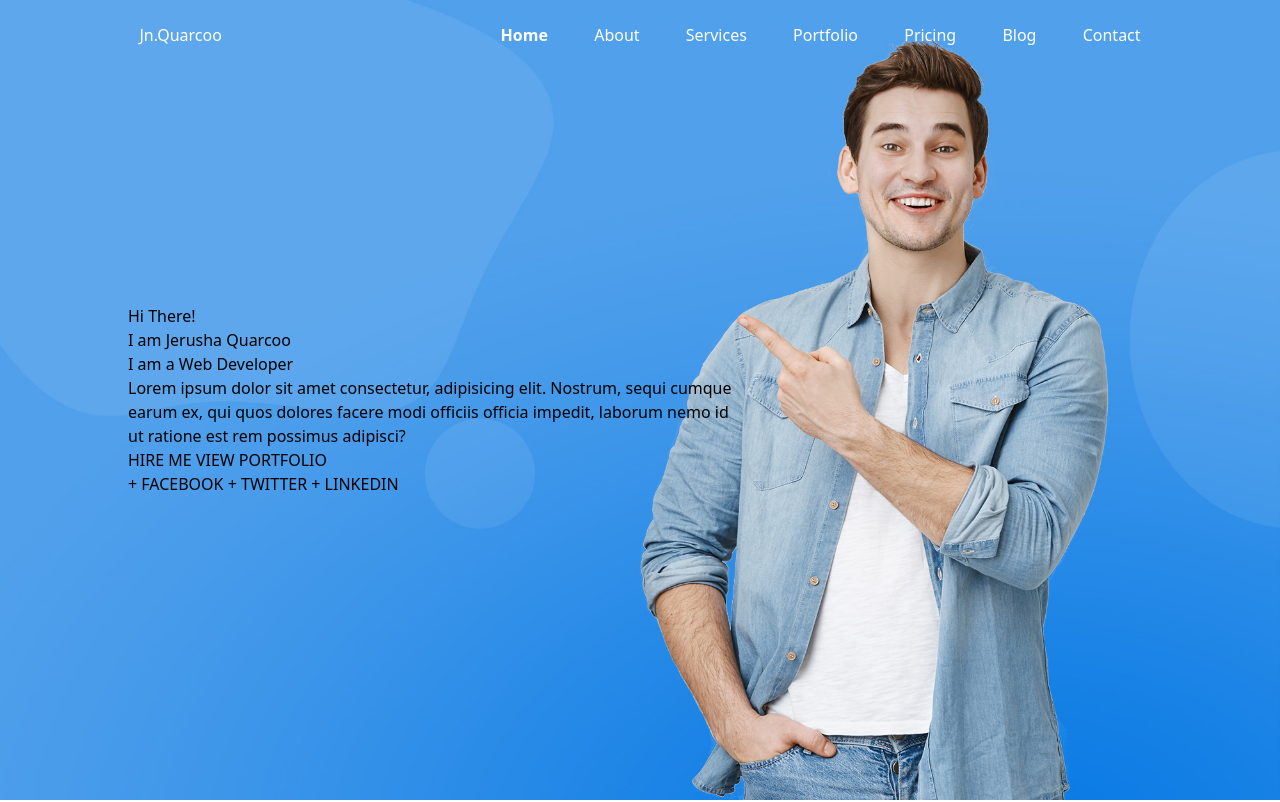
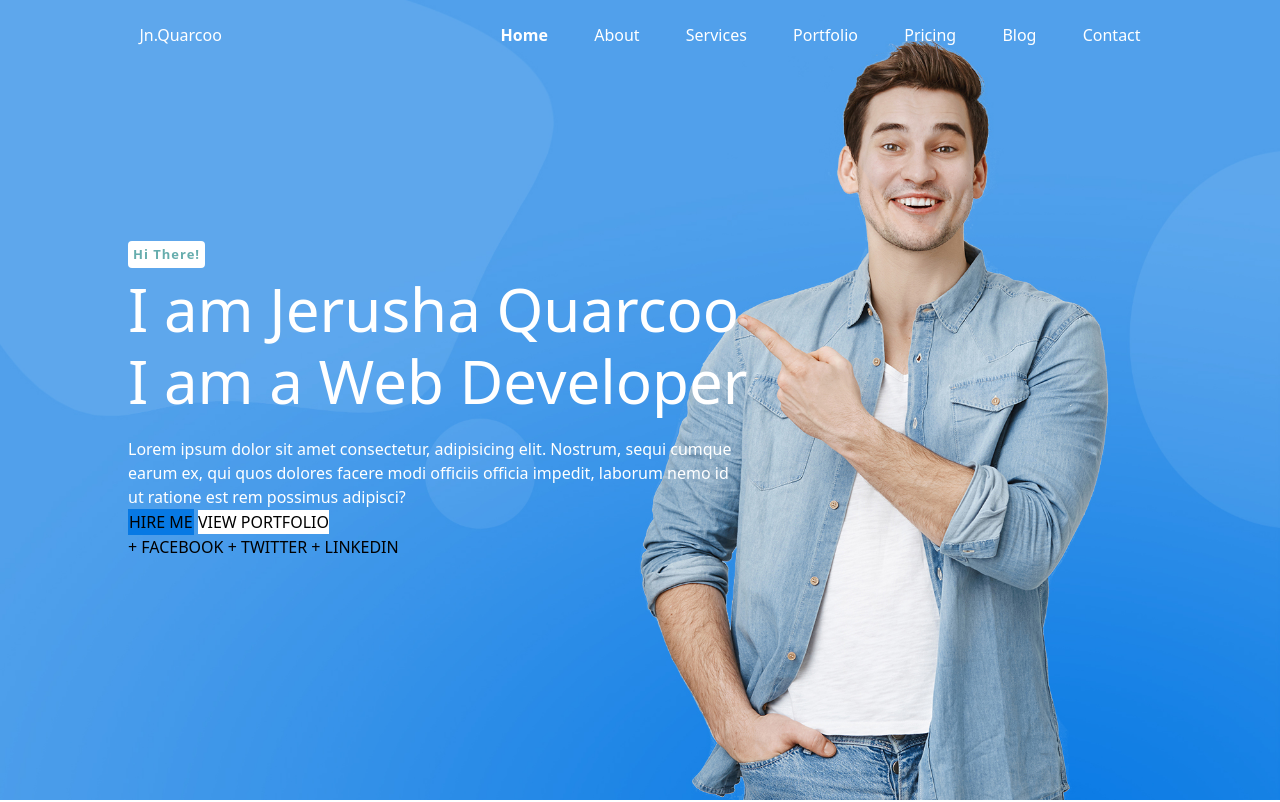
Before and after one commit to Naayart/portfolio, a plain HTML site: page index.html in a window 1280 px wide. Shown: the top 802 px of the page. Drawn offline with nearby package versions, Linux system fonts and the light colour scheme.

Commit message:
more styling

```diff
--- a/index.html
+++ b/index.html
@@ -41,10 +41,10 @@
     </nav>
     <section class="hero">
       <div class="hero-content">
-        <p>Hi There!</p>
+        <p class="hanging-text">Hi There!</p>
 
-        <h1>I am Jerusha Quarcoo</h1>
-        <h1>I am a Web Developer</h1>
+        <h1 class="first-h">I am Jerusha Quarcoo</h1>
+        <h1 class="second-h">I am a Web Developer</h1>
 
         <p class="bio">
           Lorem ipsum dolor sit amet consectetur, adipisicing elit. Nostrum,
@@ -52,12 +52,12 @@
           impedit, laborum nemo id ut ratione est rem possimus adipisci?
         </p>
 
-        <div>
+        <div class="for-but">
           <a href="#">
-            <button>HIRE ME</button>
+            <button class="hire">HIRE ME</button>
           </a>
           <a href="#">
-            <button>VIEW PORTFOLIO</button>
+            <button class="vport">VIEW PORTFOLIO</button>
           </a>
         </div>
 
@@ -75,7 +75,9 @@
       </div>
     </section>
 
-    <section class="w-[80%] h-[640px] mx-auto mt-[80px] flex flex-row justify-around">
+    <section
+      class="w-[80%] h-[640px] mx-auto mt-[80px] flex flex-row justify-around"
+    >
       <div class="w-[45%] bg-[url(./Images/asset1.jpeg)] bg-cover bg-center">
         <!-- <img src="./Images/asset 1.jpeg" alt="About Image" /> -->
       </div>
--- a/styles/index.css
+++ b/styles/index.css
@@ -37,6 +37,8 @@ nav {
   /* inline-size: 60%; */
   /* overflow-wrap: break-word; */
   width: 60%;
+  color: white;
+  margin-top: 20px;
   /* line-height: 2.5; */
 }
 
@@ -47,3 +49,38 @@ nav {
 .text-bold {
   font-weight: bold;
 }
+
+.hanging-text {
+  color: #0779;
+  background: #fff;
+  margin-bottom: 5px;
+  font-weight: 700;
+  font-size: 13px;
+  padding: 4px 5px;
+  letter-spacing: 1px;
+  position: relative;
+  display: inline-block;
+  z-index: 0;
+  border-radius: 4px;
+}
+
+.first-h,
+.second-h {
+  color: #fff;
+  font-weight: 400;
+  font-size: 60px;
+  line-height: 1.2;
+}
+
+/* .hme {
+  margin-bottom: 50px;
+} */
+
+.hire {
+  background-color: #0779e4;
+  border: 1px solid #0779e4;
+}
+
+.vport {
+  background-color: #fff;
+}
```
